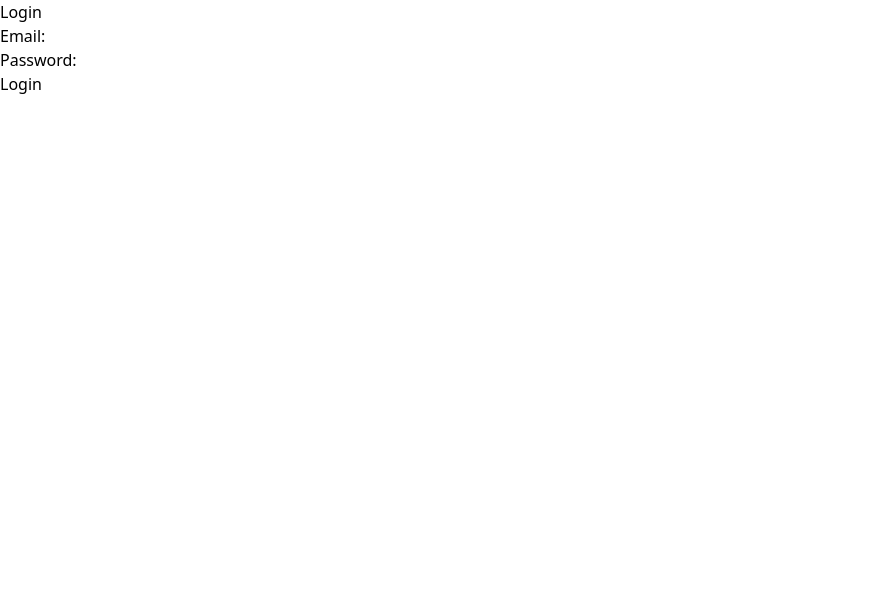
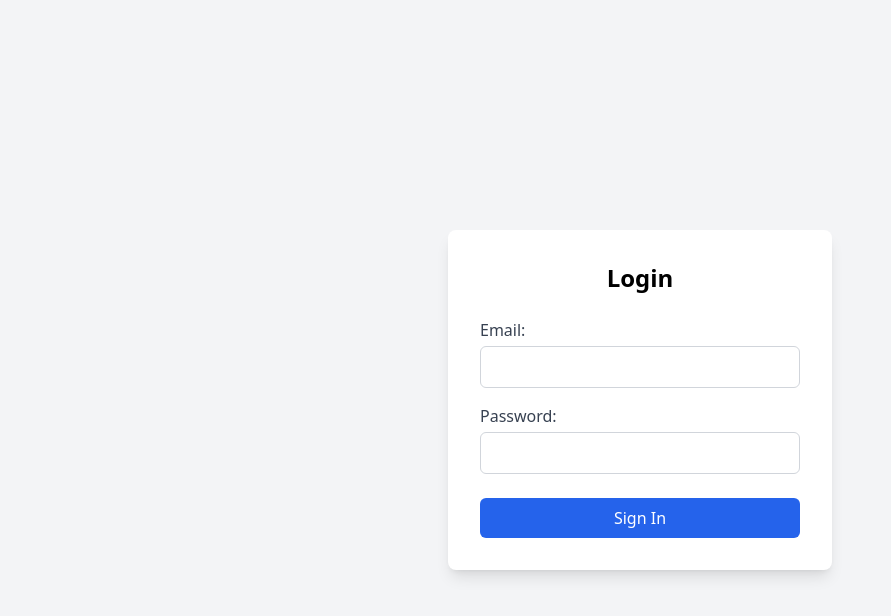
Before and after one commit to MohamedBerraho123/uir-booking-ClientOffice, a React (Vite) app: page /contact in a window 1280 px wide. Shown: the top 616 px of the page, without its empty margins (0-891 px from the left). Built offline with nearby package versions, Linux system fonts and the light colour scheme.

Commit message:
fix login

```diff
--- a/src/LoginSignUp/FetchConversationById.jsx
+++ b/src/LoginSignUp/FetchConversationById.jsx
@@ -119,11 +119,17 @@ const FetchConversationById = ({ userId, codeUIR, firstName, lastName, token, ha
             Authorization: `Bearer ${token}`,
           },
         });
-        setStudentCodeUIR(response.data.codeUIR);
-        setStudent((prevStudent) => ({
-          ...prevStudent,
-          codeUIR: response.data.codeUIR,
-        }));
+        if (response.data) {
+          // If student exists, do not add them again
+          setStudentCodeUIR(response.data.codeUIR);
+          setStudent((prevStudent) => ({
+            ...prevStudent,
+            codeUIR: response.data.codeUIR,
+          }));
+        } else {
+          // If student does not exist, add the student
+          addStudent();
+        }
       } catch (err) {
         console.error('Error fetching student:', err);
         setError('Failed to fetch student.');
@@ -131,13 +137,9 @@ const FetchConversationById = ({ userId, codeUIR, firstName, lastName, token, ha
     };
 
     if (userId) {
-      getStudentByUserId().then((studentData) => {
-        if (!studentData) {
-          addStudent();
-        }
-      });
+      getStudentByUserId();  // Check if student exists, add if not
     }
-  }, [userId, token]);
+  }, [userId, token, student]);
 
   return (
     <div>
--- a/src/LoginSignUp/loginSignUp.jsx
+++ b/src/LoginSignUp/loginSignUp.jsx
@@ -1,85 +1,3 @@
-// import React, { useState, useEffect } from 'react';
-// import axios from 'axios';
-// import { useNavigate } from 'react-router-dom';
-// import './LoginSignup.css'
-
-// const LoginSignUp = ({ onLogin }) => {
-//   const [email, setEmail] = useState('');
-//   const [password, setPassword] = useState('');
-//   const [errorMessage, setErrorMessage] = useState('');
-//   const [token, setToken] = useState(localStorage.getItem('token') || '');
-//   const navigate = useNavigate();
-
-//   useEffect(() => {
-//     if (token) {
-//       const { userId, codeUIR, firstName, lastName } = JSON.parse(localStorage.getItem('studentData')) || {};
-//       onLogin(); // Call the login handler from props
-//       navigate('/'); // Redirect after login
-//     }
-//   }, [token, navigate, onLogin]);
-
-//   const handleSubmit = async (e) => {
-//     e.preventDefault();
-//     try {
-//       const response = await axios.post('https://localhost:7253/api/Account/registerAutomaticallyAndLoginAutomatically', {
-//         email,
-//         password,
-//       });
-
-//       const { token, userId, codeUIR, firstName, lastName } = response.data;
-//       setToken(token);
-//       localStorage.setItem('token', token);
-//       localStorage.setItem('studentData', JSON.stringify({ userId, codeUIR, firstName, lastName }));
-
-//       console.log('Login successful, student data:', { userId, codeUIR, firstName, lastName });
-//       onLogin(); // Update logged-in status
-//       navigate('/'); // Redirect after successful login
-//     } catch (error) {
-//       // Handling error responses
-//       if (error.response) {
-//         setErrorMessage(error.response.data.message || 'Login failed. Please try again.');
-//       } else {
-//         setErrorMessage('An unexpected error occurred. Please try again later.');
-//       }
-//     }
-//   };
-
-//   return (
-//     <div className="flex items-center justify-center min-h-screen custom-bg">
-//       <div className="bg-white p-8 rounded-lg shadow-md w-96">
-//         <h1 className="text-2xl font-semibold text-center mb-6">Login</h1>
-//         <form onSubmit={handleSubmit}>
-//           <div className="mb-4">
-//             <label className="block text-gray-700">Email:</label>
-//             <input
-//               type="email"
-//               value={email}
-//               onChange={(e) => setEmail(e.target.value)}
-//               required
-//               className="mt-1 block w-full border border-gray-300 rounded-md p-2"
-//             />
-//           </div>
-//           <div className="mb-6">
-//             <label className="block text-gray-700">Password:</label>
-//             <input
-//               type="password"
-//               value={password}
-//               onChange={(e) => setPassword(e.target.value)}
-//               required
-//               className="mt-1 block w-full border border-gray-300 rounded-md p-2"
-//             />
-//           </div>
-//           <button type="submit" className="w-full bg-blue-600 text-white py-2 rounded-md hover:bg-blue-700 transition duration-200">
-//             Sign In
-//           </button>
-//           {errorMessage && <p className="text-red-500 mt-2">{errorMessage}</p>}
-//         </form>
-//       </div>
-//     </div>
-//   );
-// };
-
-// export default LoginSignUp;
 import React, { useState, useEffect } from 'react';
 import axios from 'axios';
 import FetchConversationById from '../LoginSignUp/FetchConversationById';
@@ -129,33 +47,38 @@ const LoginSignUp = () => {
   };
 
   return (
-    <div>
+    <div className="min-h-screen flex items-center justify-center bg-gray-100">
+      <div className="bg-white p-8 rounded-lg shadow-lg w-96">
+        <h1 className="text-2xl font-semibold text-center mb-6">Login</h1>
         {!token ? (
-        <div>
-          <h1>Login</h1>
           <form onSubmit={handleSubmit}>
-            <div>
-              <label>Email:</label>
+            <div className="mb-4">
+              <label htmlFor="email" className="block text-gray-700">Email:</label>
               <input
+                id="email"
                 type="email"
                 value={email}
                 onChange={(e) => setEmail(e.target.value)}
                 required
+                className="mt-1 block w-full border border-gray-300 rounded-md p-2"
               />
             </div>
-            <div>
-              <label>Password:</label>
+            <div className="mb-6">
+              <label htmlFor="password" className="block text-gray-700">Password:</label>
               <input
+                id="password"
                 type="password"
                 value={password}
                 onChange={(e) => setPassword(e.target.value)}
                 required
+                className="mt-1 block w-full border border-gray-300 rounded-md p-2"
               />
             </div>
-            <button type="submit">Login</button>
+            <button type="submit" className="w-full bg-blue-600 text-white py-2 rounded-md hover:bg-blue-700 transition duration-200">
+              Sign In
+            </button>
+            {errorMessage && <p className="text-red-500 mt-2 text-center">{errorMessage}</p>}
           </form>
-          {errorMessage && <p style={{ color: 'red' }}>{errorMessage}</p>}
-        </div>
         ) : (
           studentData && (
             <FetchConversationById
@@ -169,6 +92,7 @@ const LoginSignUp = () => {
           )
         )}
       </div>
+    </div>
   );
 };
 
```
Lines whose indentation alone changed are shown as unchanged.
